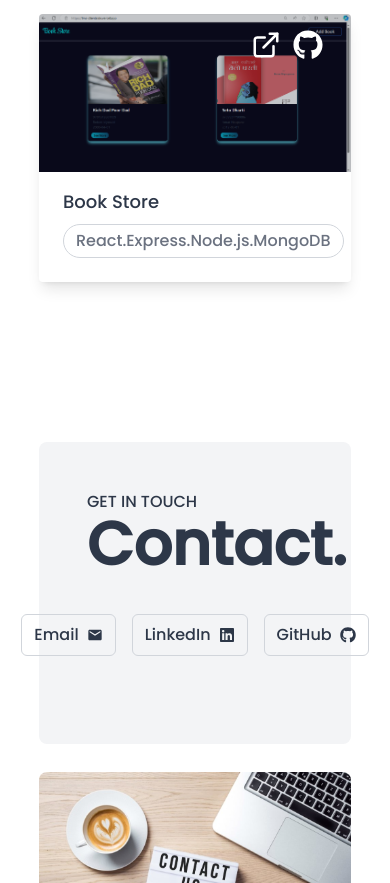
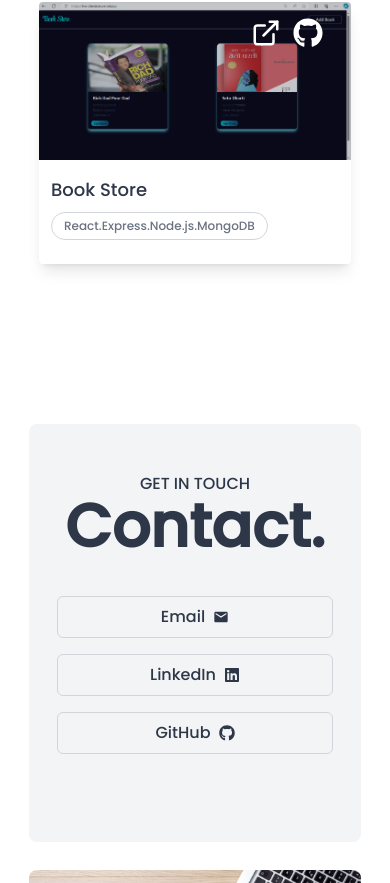
Before and after one commit to rubinapokhrel061/RubinaPortfolio, a React (Vite) app: page /contact in a window 390 px wide. Shown: the part 4061-4944 px from the top of the page. Built offline with nearby package versions, Linux system fonts and the light colour scheme; a web font is replaced by a local one.

Commit message:
new update

```diff
--- a/src/components/Contact.jsx
+++ b/src/components/Contact.jsx
@@ -1,57 +1,3 @@
-// import { FaGithub, FaLinkedin } from "react-icons/fa";
-// import { MdEmail } from "react-icons/md";
-// import contactImage from "../assets/contact.jpg";
-// const Contact = () => {
-//   return (
-//     <>
-//       <div id="contact" className="w-full my-20">
-//         <div className="flex flex-col md:flex md:flex-row md:justify-between gap-7 w-[80%] mx-auto">
-//           <div className=" rounded-lg p-12 bg-gray-100 dark:bg-[#1a1633] md:w-1/2 ">
-//             <span className="text-base md:text-lg uppercase ">
-//               Get In Touch
-//             </span>
-//             <h1 className="text-6xl md:text-7xl font-bold ">Contact.</h1>
-//             <div className="flex gap-4 justify-center py-10 ">
-//               <a
-//                 href="pokhrelrubina2061@gmail.com"
-//                 target="_blank"
-//                 className="border cursor-pointer border-gray-300 rounded-md items-center px-3 py-2 flex gap-2"
-//               >
-//                 <span>Email</span>
-//                 <MdEmail />
-//               </a>
-//               <a
-//                 href="https://www.linkedin.com/in/rubina-pokhrel-a85094275"
-//                 target="_blank"
-//                 className="border cursor-pointer border-gray-300 rounded-md items-center px-3 py-2 flex gap-2"
-//               >
-//                 <span>Linkedin</span>
-//                 <FaLinkedin />
-//               </a>
-//               <a
-//                 href="https://github.com/rubinapokhrel061"
-//                 target="_blank"
-//                 className="border cursor-pointer border-gray-300 rounded-md items-center px-3 py-2 flex gap-2"
-//               >
-//                 <span>GitHub</span>
-//                 <FaGithub />
-//               </a>
-//             </div>
-//           </div>
-//           <div className="md:w-1/2">
-//             <img
-//               src={contactImage}
-//               className=" float-end rounded-lg"
-//               alt="contact us"
-//             ></img>
-//           </div>
-//         </div>
-//       </div>
-//     </>
-//   );
-// };
-// export default Contact;
-
 import { FaGithub, FaLinkedin } from "react-icons/fa";
 import { MdEmail } from "react-icons/md";
 import contactImage from "../assets/contact.jpg";
@@ -59,14 +5,14 @@ import contactImage from "../assets/contact.jpg";
 const Contact = () => {
   return (
     <div id="contact" className="w-full my-20">
-      <div className="flex flex-col md:flex-row md:justify-between gap-7 w-[80%] mx-auto">
-        <div className="rounded-lg p-12 bg-gray-100 dark:bg-[#1a1633] md:w-1/2">
+      <div className="flex flex-col md:flex-row md:justify-between gap-7 w-[85%] sm:w-[80%] mx-auto">
+        <div className="rounded-lg py-12 px-2 sm:p-12 text-center sm:text-start bg-gray-100 dark:bg-[#1a1633] md:w-1/2">
           <span className="text-base md:text-lg uppercase">Get In Touch</span>
           <h1 className="text-6xl md:text-7xl font-bold">Contact.</h1>
-          <div className="flex gap-4 justify-center py-10">
+          <div className="flex flex-col sm:flex-row gap-4 justify-center items-center px-5 py-10">
             <a
               href="mailto:pokhrelrubina2061@gmail.com"
-              className="border cursor-pointer border-gray-300 rounded-md items-center px-3 py-2 flex gap-2"
+              className="border cursor-pointer border-gray-300 rounded-md flex justify-center items-center w-full sm:w-auto px-3 py-2  gap-2"
             >
               <span>Email</span>
               <MdEmail />
@@ -75,7 +21,7 @@ const Contact = () => {
               href="https://www.linkedin.com/in/rubina-pokhrel-a85094275"
               target="_blank"
               rel="noopener noreferrer"
-              className="border cursor-pointer border-gray-300 rounded-md items-center px-3 py-2 flex gap-2"
+              className="border cursor-pointer w-full sm:w-auto flex justify-center items-center  border-gray-300 rounded-md r px-3 py-2 gap-2"
             >
               <span>LinkedIn</span>
               <FaLinkedin />
@@ -84,7 +30,7 @@ const Contact = () => {
               href="https://github.com/rubinapokhrel061"
               target="_blank"
               rel="noopener noreferrer"
-              className="border cursor-pointer border-gray-300 rounded-md items-center px-3 py-2 flex gap-2"
+              className="border cursor-pointer w-full sm:w-auto border-gray-300 rounded-md flex justify-center items-center px-3 py-2  gap-2"
             >
               <span>GitHub</span>
               <FaGithub />
--- a/src/components/Project.jsx
+++ b/src/components/Project.jsx
@@ -86,13 +86,13 @@ const Project = () => {
                 </div>
               </div>
             </div>
-            <div className="px-6 pt-4 mb-auto">
+            <div className="px-3 sm:px-6 pt-4 mb-auto">
               <h2 className="font-medium text-lg hover:text-indigo-600 transition duration-500 ease-in-out inline-block ">
                 {project.title}
               </h2>
             </div>
-            <div className="px-6 py-2  mb-4 text-gray-500">
-              <div className="border border-gray-300  px-3 inline-block py-1 rounded-3xl">
+            <div className="px-3 sm:px-6 py-2  mb-4 text-gray-500">
+              <div className="border border-gray-300 text-[12px] px-3 inline-block py-1 rounded-3xl">
                 {project.technologies}
               </div>
             </div>
```
Also changed, not shown: src/components/About.jsx (+0 -49 lines), src/components/Skills.jsx (+0 -111 lines).
